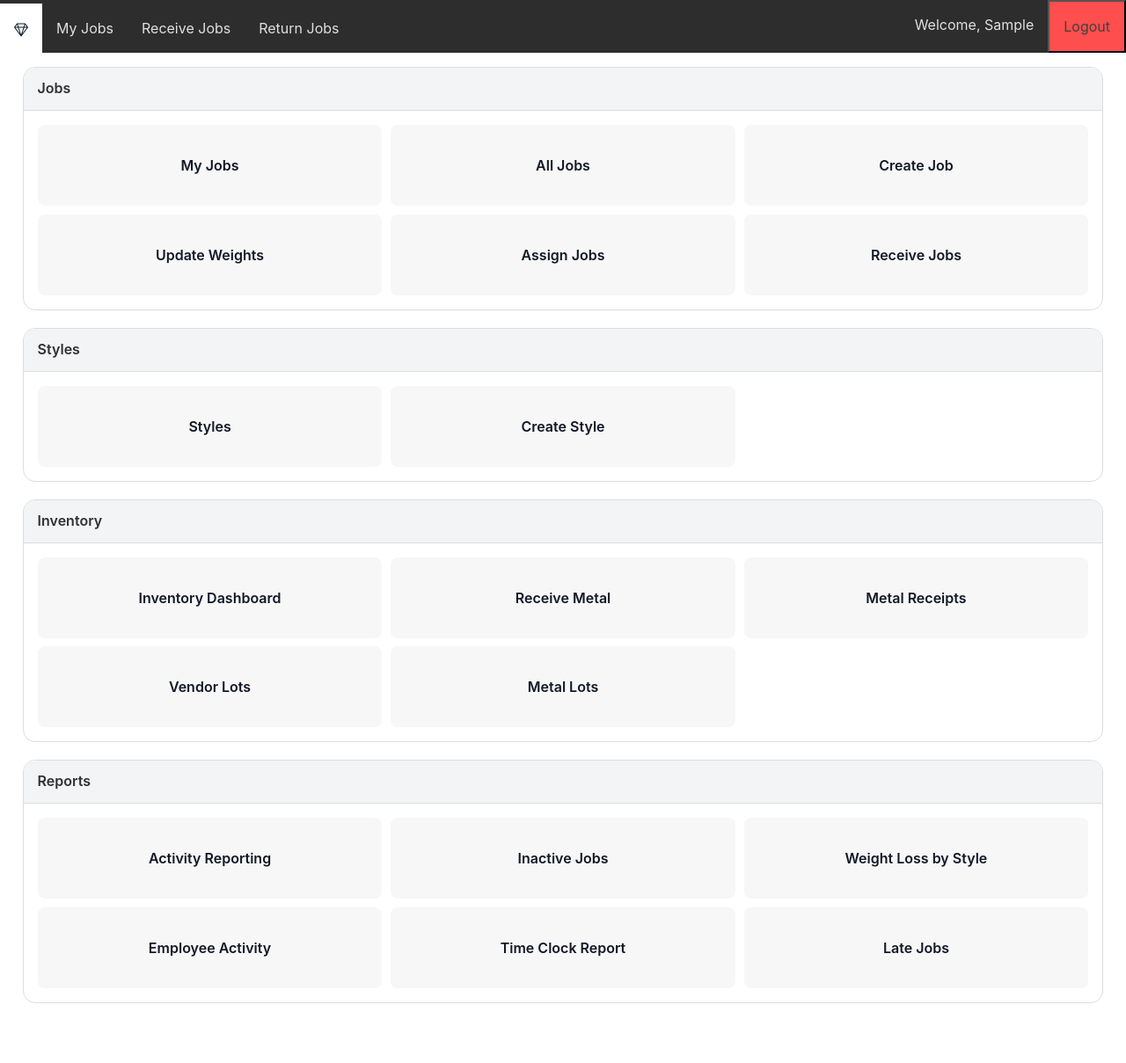
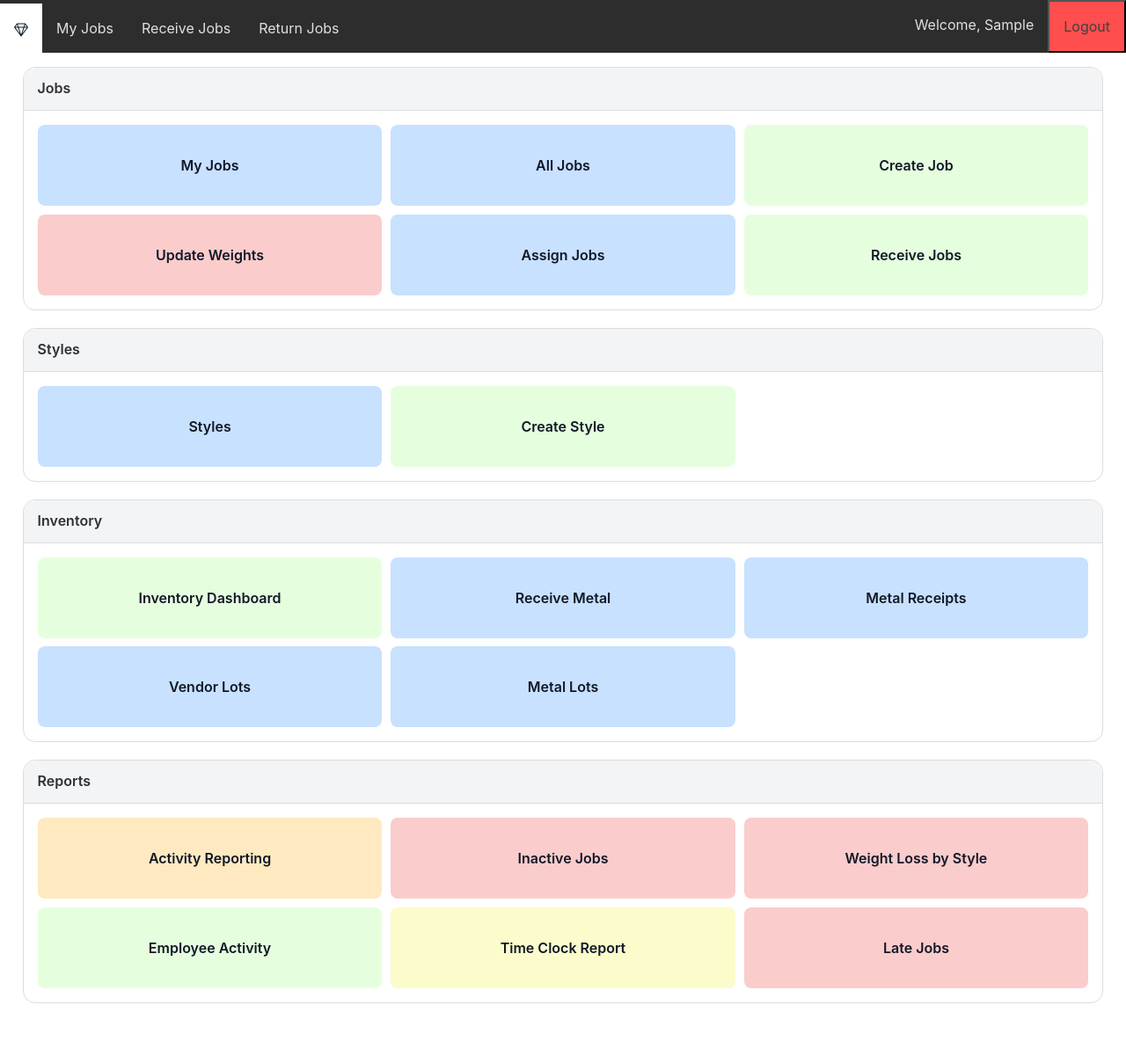
Before and after one commit to dszwarc/culet2, a Django app: page /culet/ in a window 1280 px wide. Shown: the whole page at 88% size. Run offline with Django 5.2, Linux system fonts and the light colour scheme; the visitor is signed in with stand-in values (Sample User, id 1); data that the repository does not hold is empty; some libraries are stand-ins or nearby versions; some web fonts are replaced.

Commit message:
added some css for clarity on buttons as well as clocked in status

```diff
--- a/culet/admin.py
+++ b/culet/admin.py
@@ -1,7 +1,7 @@
 from django.contrib import admin
 
 # Register your models here.
-from .models import TimeClock,JobStatus, Location, Role, ActivityStep,Step, Vendor, StoneShape, FindingType, FindingStock,StyleStone,StyleMetal,MetalLot,MetalPart, Job, Style, Activity, Employee, Customer, Department, MetalType, StoneType
+from .models import StyleFinding,TimeClock,JobStatus, Location, Role, ActivityStep,Step, Vendor, StoneShape, FindingType, FindingStock,StyleStone,StyleMetal,MetalLot,MetalPart, Job, Style, Activity, Employee, Customer, Department, MetalType, StoneType
 
 admin.site.register(Job)
 admin.site.register(Style)
@@ -25,3 +25,4 @@ admin.site.register(Role)
 admin.site.register(Location)
 admin.site.register(JobStatus)
 admin.site.register(TimeClock)
+admin.site.register(StyleFinding)
--- a/culet/forms.py
+++ b/culet/forms.py
@@ -546,10 +546,20 @@ StyleFindingFormSet = inlineformset_factory(
     can_delete=True,
 )
 
+class JobFindingForm(forms.ModelForm):
+    class Meta:
+        model = JobFinding
+        fields = ["finding", "qty_req", "qty_used"]
+        widgets = {
+            "finding": table_select_widget(),
+            "qty_req": table_number_widget(min_value="0", placeholder="Qty required"),
+            "qty_used": table_number_widget(min_value="0", placeholder="Qty used"),
+        }
+
 JobFindingFormSet = inlineformset_factory(
     Job,
     JobFinding,
-    fields=("finding", "qty_req", "qty_used"),
+    form=JobFindingForm,
     extra=1,
     can_delete=True,
 )
@@ -558,7 +568,7 @@ def get_job_finding_formset(extra=0):
     return inlineformset_factory(
         Job,
         JobFinding,
-        fields=("finding", "qty_req", "qty_used"),
+        form=JobFindingForm,
         extra=extra,
         can_delete=True,
     )
--- a/culet/models.py
+++ b/culet/models.py
@@ -395,7 +395,6 @@ class FindingType(models.Model):
     def __str__(self):
         return self.name
 
-
 class FindingStock(models.Model):
     finding_type = models.ForeignKey(FindingType, on_delete=models.PROTECT)
     name = models.CharField(max_length=80, unique=True)
--- a/culet/static/css/style.css
+++ b/culet/static/css/style.css
@@ -589,6 +589,31 @@ table{
     color: #111827;
 }
 
+.green-button{
+    background-color: #e5ffde;
+}
+
+.red-button{
+    background-color: rgb(251, 204, 204)
+}
+
+.orange-button{
+    background-color: rgb(255, 233, 192);
+}
+
+.pink-button{
+    background-color: rgb(255, 215, 222);
+}
+
+.blue-button{
+    background-color:rgb(200, 225, 255);
+
+}
+
+.yellow-button{
+    background-color:rgb(251, 251, 204);
+}
+
 @media (max-width: 900px) {
     .home-grid {
         grid-template-columns: repeat(2, 1fr);
@@ -608,3 +633,13 @@ table{
         min-height: 76px;
     }
 }
+.flashing-text {
+  /* Set the animation: name, duration, timing, and loop count */
+  animation: blinker .5s linear infinite;
+}
+
+@keyframes blinker {
+  50% {
+    opacity: 0;
+  }
+}
--- a/culet/templates/base.html
+++ b/culet/templates/base.html
@@ -19,8 +19,9 @@
                 {% if user.employee.clocked_in == True %}
                     <span class="clock_status" style='background-color:green;'>YOU ARE CLOCKED IN</span>
                 {% else %}
-                    <span class="clock_status" style='background-color:red;'>PLEASE CLOCK IN</span>
+                    <span class="clock_status flashing-text" style='background-color:red;'>PLEASE CLOCK IN</span>
                 {% endif %}
+
             {% endif %}
           <div class="top-home-link">
     </div>
@@ -45,5 +46,7 @@
     <script src="https://cdn.jsdelivr.net/npm/@popperjs/core@2.9.2/dist/umd/popper.min.js" integrity="sha384-IQsoLXl5PILFhosVNubq5LC7Qb9DXgDA9i+tQ8Zj3iwWAwPtgFTxbJ8NT4GN1R8p" crossorigin="anonymous"></script>
     <script src="https://cdn.jsdelivr.net/npm/bootstrap@5.0.2/dist/js/bootstrap.min.js" integrity="sha384-cVKIPhGWiC2Al4u+LWgxfKTRIcfu0JTxR+EQDz/bgldoEyl4H0zUF0QKbrJ0EcQF" crossorigin="anonymous"></script>
 
+
+
 </body>
 </html>
--- a/culet/templates/home.html
+++ b/culet/templates/home.html
@@ -6,47 +6,47 @@
   <section class="home-section">
     <h2>Jobs</h2>
     <div class="home-grid">
-      <a class="home-tile" href="{% url 'culet:my_jobs' %}">My Jobs</a>
-      <a class="home-tile" href="{% url 'culet:index_job' %}">All Jobs</a>
-      <a class="home-tile" href="{% url 'culet:job_create' %}">Create Job</a>
-      <a class="home-tile" href="{% url 'culet:job_weight_lookup' %}">Update Weights</a>
+      <a class="home-tile blue-button" href="{% url 'culet:my_jobs' %}">My Jobs</a>
+      <a class="home-tile blue-button" href="{% url 'culet:index_job' %}">All Jobs</a>
+      <a class="home-tile green-button" href="{% url 'culet:job_create' %}">Create Job</a>
+      <a class="home-tile red-button" href="{% url 'culet:job_weight_lookup' %}">Update Weights</a>
 
       {% if user.employee.role_fk.name != "PD" %}
-        <a class="home-tile" href="{% url 'culet:assign_job' %}">Assign Jobs</a>
+        <a class="home-tile blue-button" href="{% url 'culet:assign_job' %}">Assign Jobs</a>
       {% endif %}
 
-      <a class="home-tile" href="{% url 'culet:receive_list' %}">Receive Jobs</a>
+      <a class="home-tile green-button" href="{% url 'culet:receive_list' %}">Receive Jobs</a>
     </div>
   </section>
 
   <section class="home-section">
     <h2>Styles</h2>
     <div class="home-grid">
-      <a class="home-tile" href="{% url 'culet:index_style' %}">Styles</a>
-      <a class="home-tile" href="{% url 'culet:style_create' %}">Create Style</a>
+      <a class="home-tile blue-button" href="{% url 'culet:index_style' %}">Styles</a>
+      <a class="home-tile green-button" href="{% url 'culet:style_create' %}">Create Style</a>
     </div>
   </section>
 
   <section class="home-section">
     <h2>Inventory</h2>
     <div class="home-grid">
-      <a class="home-tile" href="{% url 'culet:inventory_dashboard' %}">Inventory Dashboard</a>
-      <a class="home-tile" href="{% url 'culet:metal_receipt_create' %}">Receive Metal</a>
-      <a class="home-tile" href="{% url 'culet:metal_receipt_list' %}">Metal Receipts</a>
-      <a class="home-tile" href="{% url 'culet:metal_vendor_lot_list' %}">Vendor Lots</a>
-      <a class="home-tile" href="{% url 'culet:metal_lot_list' %}">Metal Lots</a>
+      <a class="home-tile green-button" href="{% url 'culet:inventory_dashboard' %}">Inventory Dashboard</a>
+      <a class="home-tile blue-button" href="{% url 'culet:metal_receipt_create' %}">Receive Metal</a>
+      <a class="home-tile blue-button" href="{% url 'culet:metal_receipt_list' %}">Metal Receipts</a>
+      <a class="home-tile blue-button" href="{% url 'culet:metal_vendor_lot_list' %}">Vendor Lots</a>
+      <a class="home-tile blue-button" href="{% url 'culet:metal_lot_list' %}">Metal Lots</a>
     </div>
   </section>
 
   <section class="home-section">
     <h2>Reports</h2>
     <div class="home-grid">
-      <a class="home-tile" href="{% url 'culet:reporting' %}">Activity Reporting</a>
-      <a class="home-tile" href="{% url 'culet:report_inactive_jobs' %}">Inactive Jobs</a>
-      <a class="home-tile" href="{% url 'culet:report_weight_loss_by_style' %}">Weight Loss by Style</a>
-      <a class="home-tile" href="{% url 'culet:report_employee_activity' %}">Employee Activity</a>
-      <a class="home-tile" href="{% url 'culet:report_time_clock' %}">Time Clock Report</a>
-      <a class="home-tile danger" href="{% url 'culet:report_late_jobs' %}">Late Jobs</a>
+      <a class="home-tile orange-button" href="{% url 'culet:reporting' %}">Activity Reporting</a>
+      <a class="home-tile red-button" href="{% url 'culet:report_inactive_jobs' %}">Inactive Jobs</a>
+      <a class="home-tile red-button" href="{% url 'culet:report_weight_loss_by_style' %}">Weight Loss by Style</a>
+      <a class="home-tile green-button" href="{% url 'culet:report_employee_activity' %}">Employee Activity</a>
+      <a class="home-tile yellow-button" href="{% url 'culet:report_time_clock' %}">Time Clock Report</a>
+      <a class="home-tile red-button" href="{% url 'culet:report_late_jobs' %}">Late Jobs</a>
     </div>
   </section>
 
--- a/culet/views.py
+++ b/culet/views.py
@@ -195,6 +195,18 @@ class JobCreateView(LoginRequiredMixin, generic.CreateView):
         stone_formset = context["stone_formset"]
         finding_formset = context["finding_formset"]
 
+        if not metal_formset.is_valid():
+            messages.error(self.request, f"Metal form errors: {metal_formset.errors}")
+            messages.error(self.request, f"Metal non-form errors: {metal_formset.non_form_errors()}")
+
+        if not stone_formset.is_valid():
+            messages.error(self.request, f"Stone form errors: {stone_formset.errors}")
+            messages.error(self.request, f"Stone non-form errors: {stone_formset.non_form_errors()}")
+
+        if not finding_formset.is_valid():
+            messages.error(self.request, f"Finding form errors: {finding_formset.errors}")
+            messages.error(self.request, f"Finding non-form errors: {finding_formset.non_form_errors()}")
+
         if not (
             metal_formset.is_valid()
             and stone_formset.is_valid()
@@ -283,7 +295,7 @@ class JobStyleDefaultsHTMXView(LoginRequiredMixin, generic.View):
                 "qty_req": sf.qty_req,
                 "qty_used": 0,
             }
-            for sf in style.stylefinding_set.all()
+            for sf in style.style_findings.all()
         ]
 
         JobMetalCreateFormSet = get_job_metal_formset(
```
Also changed, not shown: culet/templates/jobs/partials/job_style_defaults.html (+55 -0 lines), culet/templates/jobs/update.html (+8 -0 lines), culet/static/js/culet_js.js (line endings or trailing spaces).
